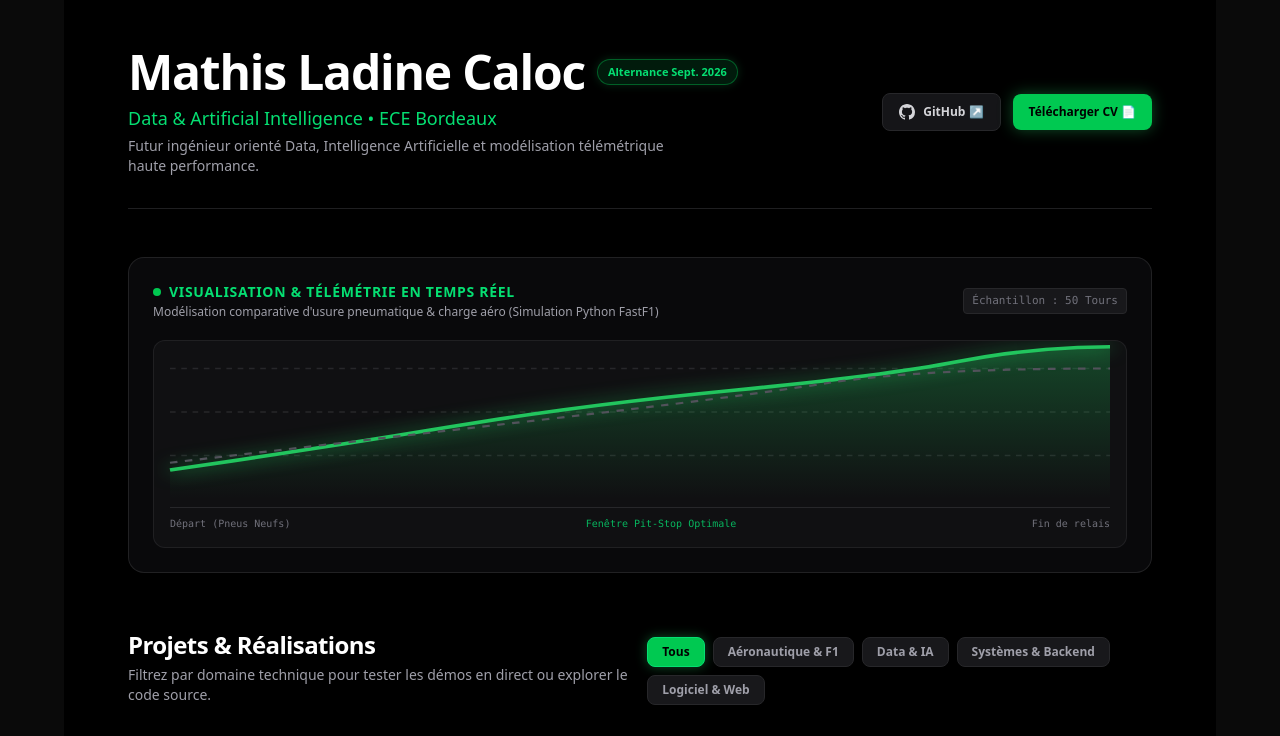
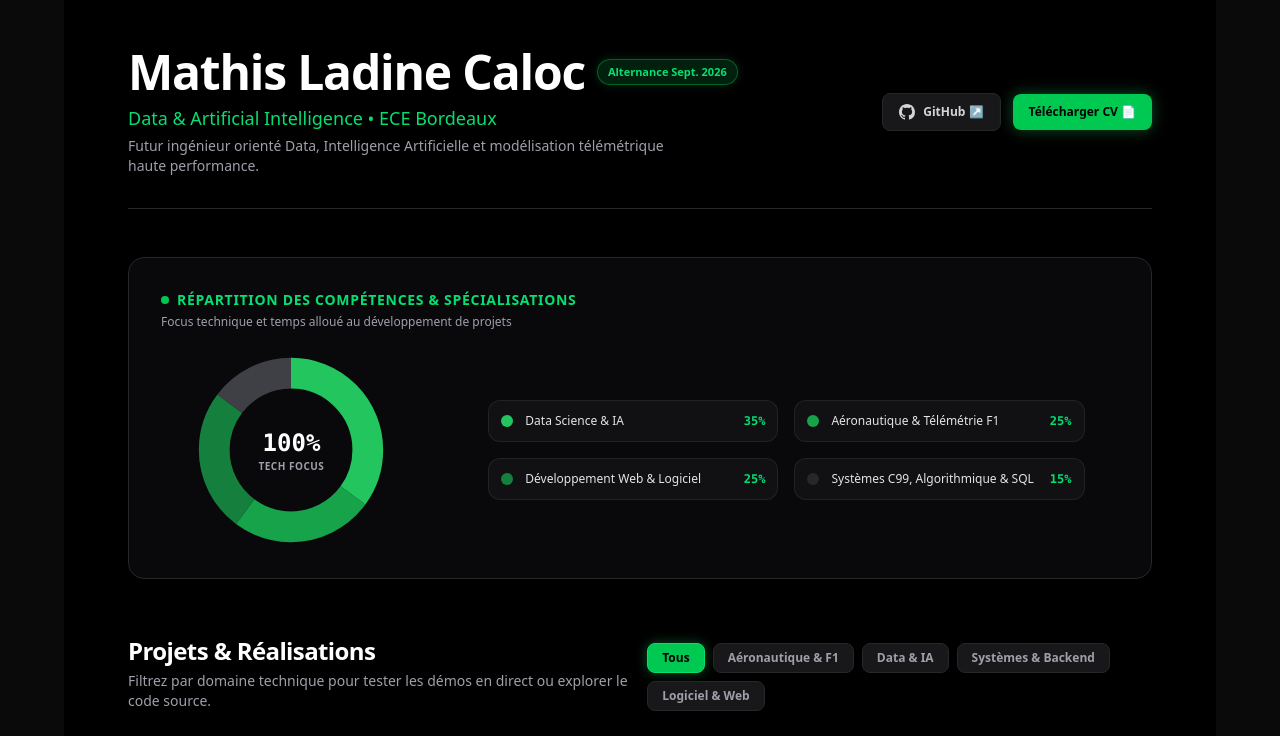
Before and after one commit to MathisLc25/cv-data-green, a Next.js app: page / in a window 1280 px wide. Shown: the top 736 px of the page. Built offline with nearby package versions, Linux system fonts and the light colour scheme.

Commit message:
Fix typo syntax et build reussi

```diff
--- a/src/app/page.tsx
+++ b/src/app/page.tsx
@@ -102,6 +102,13 @@ const projects: Project[] = [
   },
 ];
 
+const skills = [
+  { label: "Data Science & IA", pct: 35, color: "#22c55e" }, // Vert vif
+  { label: "Aéronautique & Télémétrie F1", pct: 25, color: "#16a34a" }, // Vert émeraude
+  { label: "Développement Web & Logiciel", pct: 25, color: "#15803d" }, // Vert moyen
+  { label: "Systèmes C99, Algorithmique & SQL", pct: 15, color: "#27272a" }, // Gris zinc sombre
+];
+
 export default function Home() {
   const [selectedCategory, setSelectedCategory] = useState<Category>("Tous");
 
@@ -112,14 +119,14 @@ export default function Home() {
 
   return (
     <main className="min-h-screen bg-black text-zinc-100 px-6 py-12 md:px-16 max-w-6xl mx-auto selection:bg-green-500 selection:text-black">
-      {/* En-tête / Header avec le style sombre & vert Matrix */}
-      <header className="flex flex-col md:flex-row md:items-center justify-between border-b border-zinc-800/80 pb-8 mb-12 gap-6">
+      {/* En-tête */}
+      <header className="flex flex-col md:flex-row md:items-center justify-between border-b border-zinc-800 pb-8 mb-12 gap-6">
         <div>
           <div className="flex items-center gap-3 mb-2">
             <h1 className="text-3xl md:text-5xl font-extrabold text-white tracking-tight">
               Mathis Ladine Caloc
             </h1>
-            <span className="hidden sm:inline-block px-2.5 py-1 text-[11px] font-semibold bg-green-950/60 text-green-400 border border-green-500/40 rounded-full shadow-[0_0_10px_rgba(34,197,94,0.2)]">
+            <span className="hidden sm:inline-block px-2.5 py-1 text-[11px] font-semibold bg-green-950/70 text-green-400 border border-green-500/40 rounded-full shadow-[0_0_10px_rgba(34,197,94,0.2)]">
               Alternance Sept. 2026
             </span>
           </div>
@@ -136,7 +143,7 @@ export default function Home() {
             href="https://github.com/MathisLc25"
             target="_blank"
             rel="noopener noreferrer"
-            className="flex items-center gap-2 px-4 py-2.5 rounded-lg bg-zinc-900/90 border border-zinc-800 hover:border-green-500 hover:text-white transition-all text-xs font-semibold text-zinc-300 hover:shadow-[0_0_12px_rgba(34,197,94,0.2)]"
+            className="flex items-center gap-2 px-4 py-2.5 rounded-lg bg-zinc-900 border border-zinc-800 hover:border-green-500 hover:text-white transition-all text-xs font-semibold text-zinc-300 hover:shadow-[0_0_12px_rgba(34,197,94,0.2)]"
           >
             <svg className="w-4 h-4 fill-current" viewBox="0 0 24 24">
               <path d="M12 0C5.37 0 0 5.37 0 12c0 5.31 3.435 9.795 8.205 11.385.6.105.825-.255.825-.57 0-.285-.015-1.23-.015-2.235-3.015.555-3.795-.735-4.035-1.41-.135-.345-.72-1.41-1.23-1.695-.42-.225-1.02-.78-.015-.795.945-.015 1.62.87 1.845 1.23 1.08 1.815 2.805 1.305 3.495.99.105-.78.42-1.305.765-1.605-2.67-.3-5.46-1.335-5.46-5.925 0-1.305.465-2.385 1.23-3.225-.12-.3-.54-1.53.12-3.18 0 0 1.005-.315 3.3 1.23.96-.27 1.98-.405 3-.405s2.04.135 3 .405c2.295-1.56 3.3-1.23 3.3-1.23.66 1.65.24 2.88.12 3.18.765.84 1.23 1.905 1.23 3.225 0 4.605-2.805 5.625-5.475 5.925.435.375.81 1.095.81 2.22 0 1.605-.015 2.895-.015 3.3 0 .315.225.69.825.57A12.02 12.02 0 0024 12c0-6.63-5.37-12-12-12z" />
@@ -155,76 +162,116 @@ export default function Home() {
         </div>
       </header>
 
-      {/* Section Graphique Télémétrie / Visualisation de Données */}
-      <section className="mb-14 p-6 rounded-2xl bg-zinc-950 border border-zinc-800/80 shadow-[0_0_20px_rgba(0,0,0,0.8)]">
-        <div className="flex flex-col sm:flex-row justify-between sm:items-center mb-5 gap-2">
-          <div>
-            <h3 className="text-sm uppercase tracking-wider text-green-400 font-bold flex items-center gap-2">
-              <span className="w-2 h-2 rounded-full bg-green-500 animate-pulse"></span>
-              Visualisation & Télémétrie en temps réel
-            </h3>
-            <p className="text-xs text-zinc-400 mt-0.5">
-              Modélisation comparative d'usure pneumatique & charge aéro (Simulation Python FastF1)
-            </p>
-          </div>
-          <span className="text-[11px] font-mono text-zinc-500 bg-zinc-900 px-2 py-1 rounded border border-zinc-800">
-            Échantillon : 50 Tours
-          </span>
+      {/* Graphique en Camembert (Donut Chart) des Compétences */}
+      <section className="mb-14 p-6 sm:p-8 rounded-2xl bg-zinc-950 border border-zinc-800">
+        <div className="mb-6">
+          <h3 className="text-sm uppercase tracking-wider text-green-400 font-bold flex items-center gap-2">
+            <span className="w-2 h-2 rounded-full bg-green-500"></span>
+            Répartition des Compétences & Spécialisations
+          </h3>
+          <p className="text-xs text-zinc-400 mt-1">
+            Focus technique et temps alloué au développement de projets
+          </p>
         </div>
 
-        {/* Représentation graphique SVG stylisée */}
-        <div className="w-full h-44 sm:h-52 bg-zinc-900/50 rounded-xl border border-zinc-800/70 p-4 relative overflow-hidden flex flex-col justify-end">
-          <svg className="w-full h-full overflow-visible" viewBox="0 0 500 120" preserveAspectRatio="none">
-            <defs>
-              <linearGradient id="greenGlow" x1="0" y1="0" x2="0" y2="1">
-                <stop offset="0%" stopColor="#22c55e" stopOpacity="0.3" />
-                <stop offset="100%" stopColor="#22c55e" stopOpacity="0.0" />
-              </linearGradient>
-            </defs>
+        <div className="flex flex-col md:flex-row items-center justify-around gap-8">
+          {/* Camembert SVG Donut */}
+          <div className="relative w-48 h-48 flex items-center justify-center">
+            <svg className="w-full h-full -rotate-90" viewBox="0 0 100 100">
+              {/* Cercle d'arrière-plan */}
+              <circle
+                cx="50"
+                cy="50"
+                r="40"
+                fill="transparent"
+                stroke="#18181b"
+                strokeWidth="16"
+              />
+              {/* Part 1 : Data & IA (35%) -> strokeDasharray="87.96 251.32" */}
+              <circle
+                cx="50"
+                cy="50"
+                r="40"
+                fill="transparent"
+                stroke="#22c55e"
+                strokeWidth="16"
+                strokeDasharray="88 251.32"
+                strokeDashoffset="0"
+                className="transition-all duration-500"
+              />
+              {/* Part 2 : Aéro & F1 (25%) -> offset -88 */}
+              <circle
+                cx="50"
+                cy="50"
+                r="40"
+                fill="transparent"
+                stroke="#16a34a"
+                strokeWidth="16"
+                strokeDasharray="63 251.32"
+                strokeDashoffset="-88"
+                className="transition-all duration-500"
+              />
+              {/* Part 3 : Web & Logiciel (25%) -> offset -151 */}
+              <circle
+                cx="50"
+                cy="50"
+                r="40"
+                fill="transparent"
+                stroke="#15803d"
+                strokeWidth="16"
+                strokeDasharray="63 251.32"
+                strokeDashoffset="-151"
+                className="transition-all duration-500"
+              />
+              {/* Part 4 : C99 & SQL (15%) -> offset -214 */}
+              <circle
+                cx="50"
+                cy="50"
+                r="40"
+                fill="transparent"
+                stroke="#3f3f46"
+                strokeWidth="16"
+                strokeDasharray="38 251.32"
+                strokeDashoffset="-214"
+                className="transition-all duration-500"
+              />
+            </svg>
+            <div className="absolute flex flex-col items-center justify-center pointer-events-none">
+              <span className="text-2xl font-extrabold text-white font-mono">100%</span>
+              <span className="text-[10px] uppercase text-zinc-400 font-semibold tracking-wider">
+                Tech Focus
+              </span>
+            </div>
+          </div>
 
-            {/* Grille d'arrière-plan */}
-            <line x1="0" y1="30" x2="500" y2="30" stroke="#27272a" strokeDasharray="3 3" />
-            <line x1="0" y1="60" x2="500" y2="60" stroke="#27272a" strokeDasharray="3 3" />
-            <line x1="0" y1="90" x2="500" y2="90" stroke="#27272a" strokeDasharray="3 3" />
-
-            {/* Aire sous la courbe */}
-            <path
-              d="M 0 100 Q 80 85, 150 70 T 300 45 T 420 25 T 500 15 L 500 120 L 0 120 Z"
-              fill="url(#greenGlow)"
-            />
-
-            {/* Courbe principale verte */}
-            <path
-              d="M 0 100 Q 80 85, 150 70 T 300 45 T 420 25 T 500 15"
-              fill="none"
-              stroke="#22c55e"
-              strokeWidth="2.5"
-              className="filter drop-shadow-[0_0_6px_rgba(34,197,94,0.8)]"
-            />
-
-            {/* Courbe de référence grise */}
-            <path
-              d="M 0 95 Q 100 80, 200 65 T 350 40 T 500 30"
-              fill="none"
-              stroke="#52525b"
-              strokeWidth="1.5"
-              strokeDasharray="4 4"
-            />
-          </svg>
-
-          <div className="flex justify-between items-center text-[10px] text-zinc-500 font-mono mt-2 pt-2 border-t border-zinc-800">
-            <span>Départ (Pneus Neufs)</span>
-            <span className="text-green-400/80">Fenêtre Pit-Stop Optimale</span>
-            <span>Fin de relais</span>
+          {/* Légende du camembert */}
+          <div className="grid grid-cols-1 sm:grid-cols-2 gap-4 w-full md:w-auto">
+            {skills.map((skill) => (
+              <div
+                key={skill.label}
+                className="p-3 rounded-xl bg-zinc-900/60 border border-zinc-800/80 flex items-center justify-between gap-4 min-w-[240px]"
+              >
+                <div className="flex items-center gap-3">
+                  <span
+                    className="w-3 h-3 rounded-full"
+                    style={{ backgroundColor: skill.color }}
+                  ></span>
+                  <span className="text-xs font-medium text-zinc-200">{skill.label}</span>
+                </div>
+                <span className="text-xs font-mono font-bold text-green-400">
+                  {skill.pct}%
+                </span>
+              </div>
+            ))}
           </div>
         </div>
       </section>
 
-      {/* Section des Projets avec onglets */}
+      {/* Section des Projets avec Onglets */}
       <section className="mb-16">
         <div className="flex flex-col md:flex-row md:items-end justify-between mb-8 gap-4">
           <div>
-            <h2 className="text-2xl font-bold text-white tracking-tight flex items-center gap-2">
+            <h2 className="text-2xl font-bold text-white tracking-tight">
               Projets & Réalisations
             </h2>
             <p className="text-zinc-400 text-sm mt-1">
@@ -258,7 +305,7 @@ export default function Home() {
           {filteredProjects.map((project) => (
             <div
               key={project.title}
-              className="p-6 rounded-2xl border border-zinc-800/90 bg-zinc-950/70 hover:border-green-500/50 hover:shadow-[0_0_20px_rgba(34,197,94,0.12)] transition-all duration-300 group flex flex-col justify-between"
+              className="p-6 rounded-2xl border border-zinc-800 bg-zinc-950/70 hover:border-green-500/50 hover:shadow-[0_0_20px_rgba(34,197,94,0.12)] transition-all duration-300 group flex flex-col justify-between"
             >
               <div>
                 <div className="flex justify-between items-center mb-3">
@@ -294,7 +341,7 @@ export default function Home() {
                   ))}
                 </div>
 
-                {/* Boutons d'actions : Démo et/ou GitHub */}
+                {/* Boutons d'actions adaptatifs */}
                 <div className="flex items-center gap-3 pt-2 border-t border-zinc-900">
                   {project.demo && (
                     <a
```
